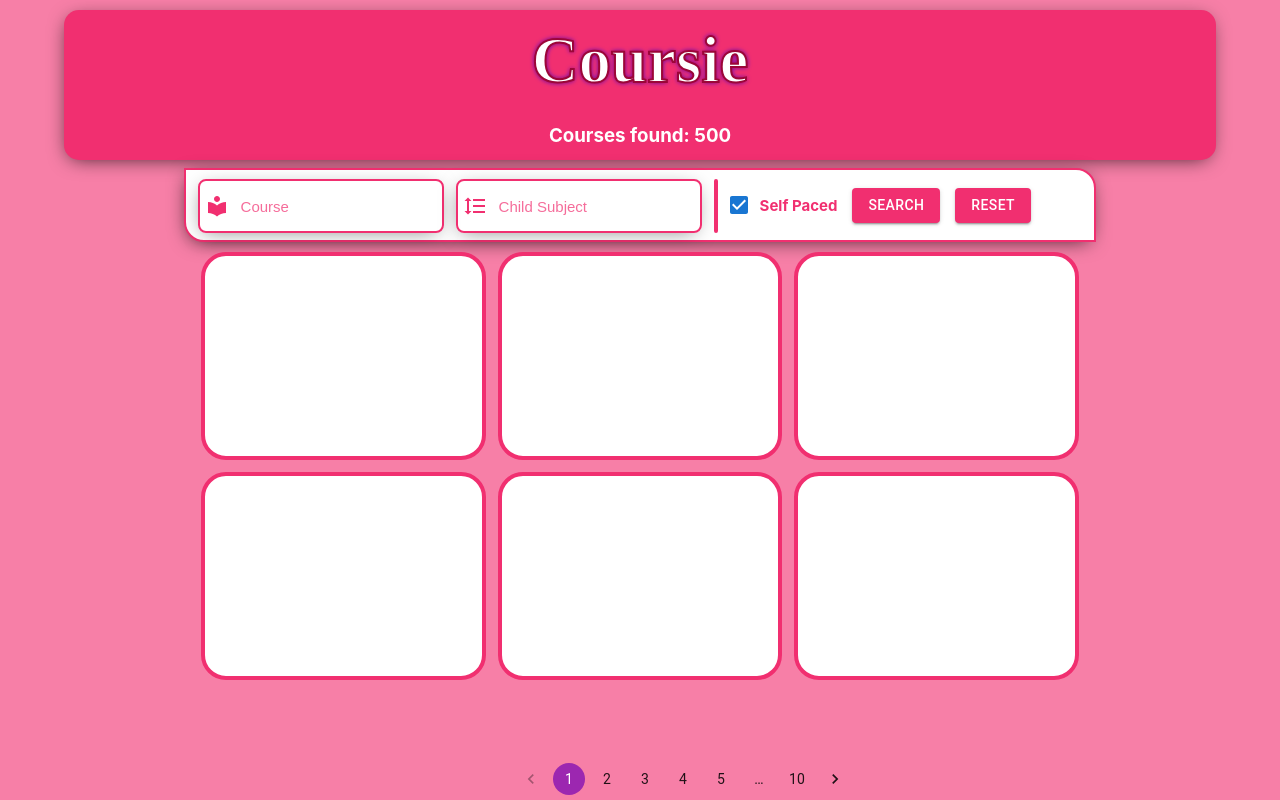
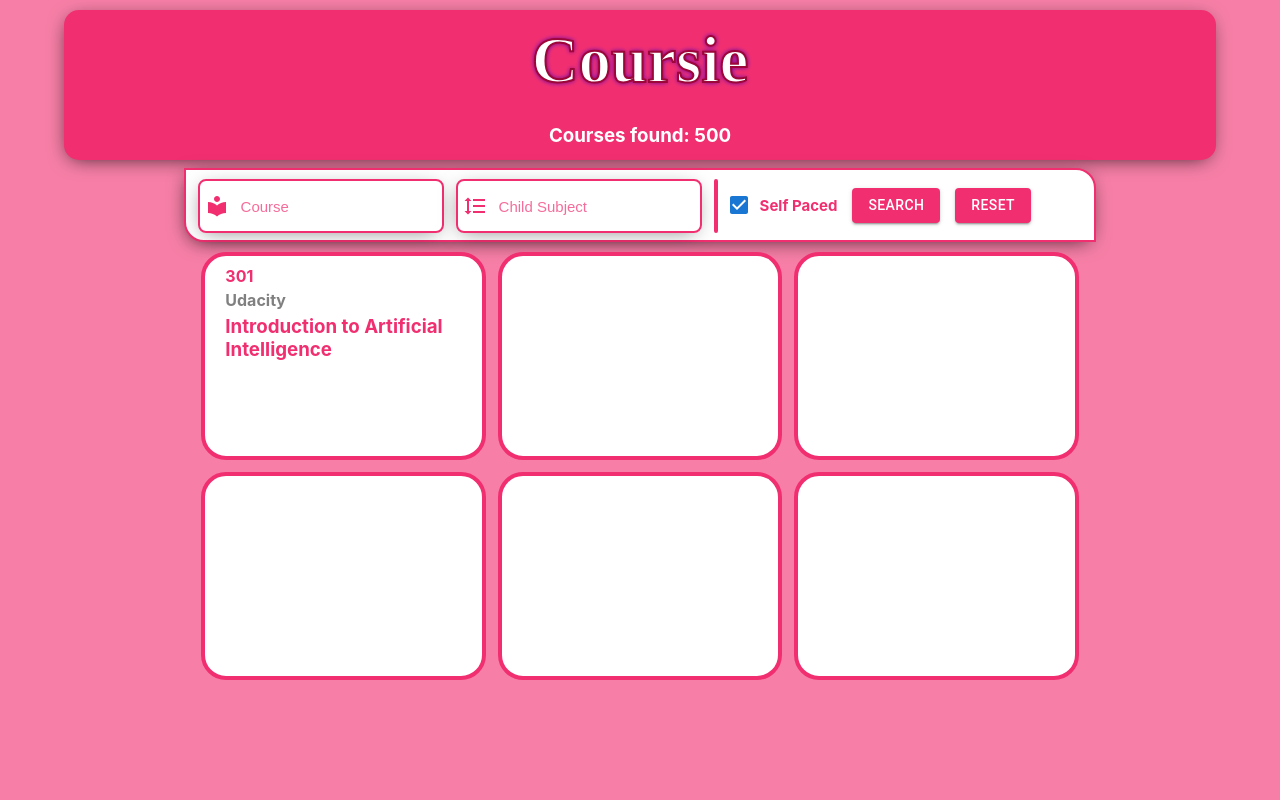
Before and after one commit to chandran-jr/Coursie, a React (Create React App) app: page / in a window 1280 px wide. Built offline with nearby package versions, Linux system fonts and the light colour scheme.

Commit message:
Add files via upload

```diff
--- a/src/App.js
+++ b/src/App.js
@@ -14,9 +14,9 @@ function App() {
     <Cards/>
 
 
-    <div className="pagination">
+  { /*  <div className="pagination">
     <Pagination count={10} color="secondary" />
-    </div>
+    </div> */ }
 
 
     </div>
--- a/src/Card.css
+++ b/src/Card.css
@@ -6,3 +6,18 @@
     border-radius: 25px;
     margin: 2px 6px 10px 6px;
 }
+
+.courseId {
+    margin: 10px 0px 0 20px;
+    color:rgb(241, 47, 112);
+}
+
+.courseName {
+    color:rgb(241, 47, 112);
+    margin: 5px 0px 0 20px;
+}
+
+.provider {
+    color: gray;
+    margin: 4px 0px 0 20px;
+}
--- a/src/Card.js
+++ b/src/Card.js
@@ -4,7 +4,9 @@ import './Card.css';
 function Card({courseId, courseName, provider, uni, parentSub, childSub, url, nextSesh, length, vidUrl}) {
     return (
         <div className="Card">
-            <h4>{courseId}</h4>
+            <h4 className="courseId">{courseId}</h4>
+            <h4 className="provider">{provider}</h4>
+            <h3 className="courseName">{courseName}</h3>
         </div>
     )
 }
--- a/src/Cards.js
+++ b/src/Cards.js
@@ -5,7 +5,10 @@ import Card from './Card.js';
 function Cards() {
     return (
         <div className="Cards">
-            <Card/>
+            <Card
+            courseId="301"
+            courseName="Introduction to Artificial Intelligence"
+            provider="Udacity" />
             <Card />
             <Card />
             <Card />
```
